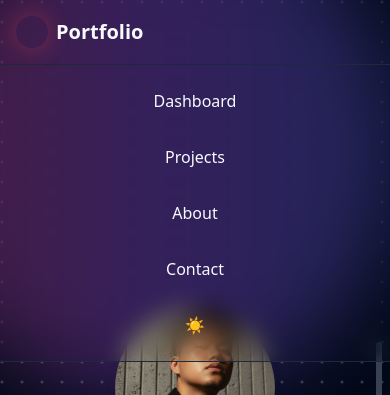
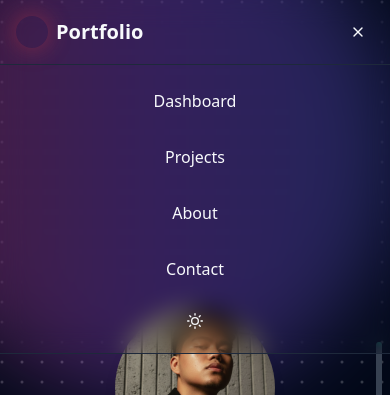
Before and after one commit to Je-ric/ReactJS-Portfolio, a React (Create React App) app: page / in a window 390 px wide. Both pictures are taken after a click on the button "Toggle navigation menu". Shown: the top 395 px of the page. Built offline with nearby package versions, Linux system fonts and the light colour scheme.

Commit message:
responsive

```diff
--- a/src/components/Navigation.js
+++ b/src/components/Navigation.js
@@ -1,5 +1,6 @@
 "use client"
 import { useState } from "react"
+import { FiMenu, FiX, FiMoon, FiSun } from "react-icons/fi"
 import { useTheme } from "./ThemeProvider"
 
 const Navigation = ({ currentSection, onSectionChange }) => {
@@ -45,8 +46,8 @@ const Navigation = ({ currentSection, onSectionChange }) => {
               {item.label}
             </button>
           ))}
-          <button onClick={toggleTheme} className="px-4 py-2 rounded-full hover:bg-secondary">
-            {theme === "light" ? "🌙" : "☀️"}
+          <button onClick={toggleTheme} className="px-4 py-2 rounded-full hover:bg-secondary" aria-label="Toggle theme">
+            {theme === "light" ? <FiMoon /> : <FiSun />}
           </button>
         </div>
 
@@ -54,11 +55,11 @@ const Navigation = ({ currentSection, onSectionChange }) => {
         <div className="flex md:hidden items-center space-x-2">
           <button
             onClick={() => setMenuOpen(!menuOpen)}
-            className="flex flex-col justify-between w-6 h-5"
+            className="p-2 rounded-md hover:bg-secondary"
+            aria-label="Toggle navigation menu"
+            aria-expanded={menuOpen}
           >
-            <span className="block h-0.5 w-full bg-primary transition-transform duration-300" style={{ transform: menuOpen ? "rotate(45deg) translateY(8px)" : "rotate(0)" }}></span>
-            <span className={`block h-0.5 w-full bg-primary transition-opacity duration-300 ${menuOpen ? "opacity-0" : "opacity-100"}`}></span>
-            <span className="block h-0.5 w-full bg-primary transition-transform duration-300" style={{ transform: menuOpen ? "rotate(-45deg) translateY(-8px)" : "rotate(0)" }}></span>
+            {menuOpen ? <FiX /> : <FiMenu />}
           </button>
         </div>
       </div>
@@ -79,8 +80,8 @@ const Navigation = ({ currentSection, onSectionChange }) => {
               {item.label}
             </button>
           ))}
-          <button onClick={toggleTheme} className="px-4 py-2 rounded-full hover:bg-secondary">
-            {theme === "light" ? "🌙" : "☀️"}
+          <button onClick={toggleTheme} className="px-4 py-2 rounded-full hover:bg-secondary" aria-label="Toggle theme">
+            {theme === "light" ? <FiMoon /> : <FiSun />}
           </button>
         </div>
       )}
--- a/src/components/Preloader.js
+++ b/src/components/Preloader.js
@@ -51,20 +51,22 @@ const Preloader = ({ onFinish }) => {
             style={{ background: 'transparent' }} // remove black
         >
             {/* Preloader bars */}
-            <div className="preloader-item h-full w-[10%] bg-black"></div>
-            <div className="preloader-item h-full w-[10%] bg-black"></div>
-            <div className="preloader-item h-full w-[10%] bg-black"></div>
-            <div className="preloader-item h-full w-[10%] bg-black"></div>
-            <div className="preloader-item h-full w-[10%] bg-black"></div>
-            <div className="preloader-item h-full w-[10%] bg-black"></div>
-            <div className="preloader-item h-full w-[10%] bg-black"></div>
-            <div className="preloader-item h-full w-[10%] bg-black"></div>
-            <div className="preloader-item h-full w-[10%] bg-black"></div>
-            <div className="preloader-item h-full w-[10%] bg-black"></div>
+            <div className="preloader-item h-full w-[8%] sm:w-[10%] bg-black"></div>
+            <div className="preloader-item h-full w-[8%] sm:w-[10%] bg-black"></div>
+            <div className="preloader-item h-full w-[8%] sm:w-[10%] bg-black"></div>
+            <div className="preloader-item h-full w-[8%] sm:w-[10%] bg-black"></div>
+            <div className="preloader-item h-full w-[8%] sm:w-[10%] bg-black"></div>
+            <div className="preloader-item h-full w-[8%] sm:w-[10%] bg-black"></div>
+            <div className="preloader-item h-full w-[8%] sm:w-[10%] bg-black"></div>
+            <div className="preloader-item h-full w-[8%] sm:w-[10%] bg-black"></div>
+            <div className="preloader-item h-full w-[8%] sm:w-[10%] bg-black"></div>
+            <div className="preloader-item h-full w-[8%] sm:w-[10%] bg-black"></div>
 
 
             {/* Animated name */}
-            <p className="name-text flex text-[20vw] lg:text-[200px] font-anton text-white font-extrabold text-center absolute top-1/2 left-1/2 -translate-x-1/2 -translate-y-1/2 leading-none overflow-hidden z-[60]">
+            <p className="name-text flex text-[20vw] lg:text-[200px] font-anton text-white font-extrabold
+                        text-center absolute top-1/2 left-1/2 -translate-x-1/2 -translate-y-1/2
+                        leading-none overflow-hidden z-[60]">
                 <span className="inline-block translate-y-full">J</span>
                 <span className="inline-block translate-y-full">E</span>
                 <span className="inline-block translate-y-full">R</span>
--- a/src/components/ScrollProgressIndicator.js
+++ b/src/components/ScrollProgressIndicator.js
@@ -23,9 +23,11 @@ const ScrollProgressIndicator = () => {
     }, []);
 
     return (
-        <div className="fixed top-[50svh] right-2 sm:right-4 md:right-6 -translate-y-1/2 w-1.5 h-40 sm:h-56 md:h-64 rounded-full bg-gray-700 overflow-hidden z-50">
+        <div className="fixed top-[50svh] right-2 sm:right-4 md:right-6 -translate-y-1/2 w-1.5
+                h-40 sm:h-56 md:h-64 rounded-full bg-gray-700 overflow-hidden z-50">
             <div
-                className="w-full bg-[#1DCD9F] rounded-full h-full transition-all duration-300 ease-out shadow-md shadow-[#1DCD9F]"
+                className="w-full bg-[#1DCD9F] rounded-full h-full transition-all duration-300
+                            ease-out shadow-md shadow-[#1DCD9F]"
                 ref={scrollBarRef}
             ></div>
         </div>
```
